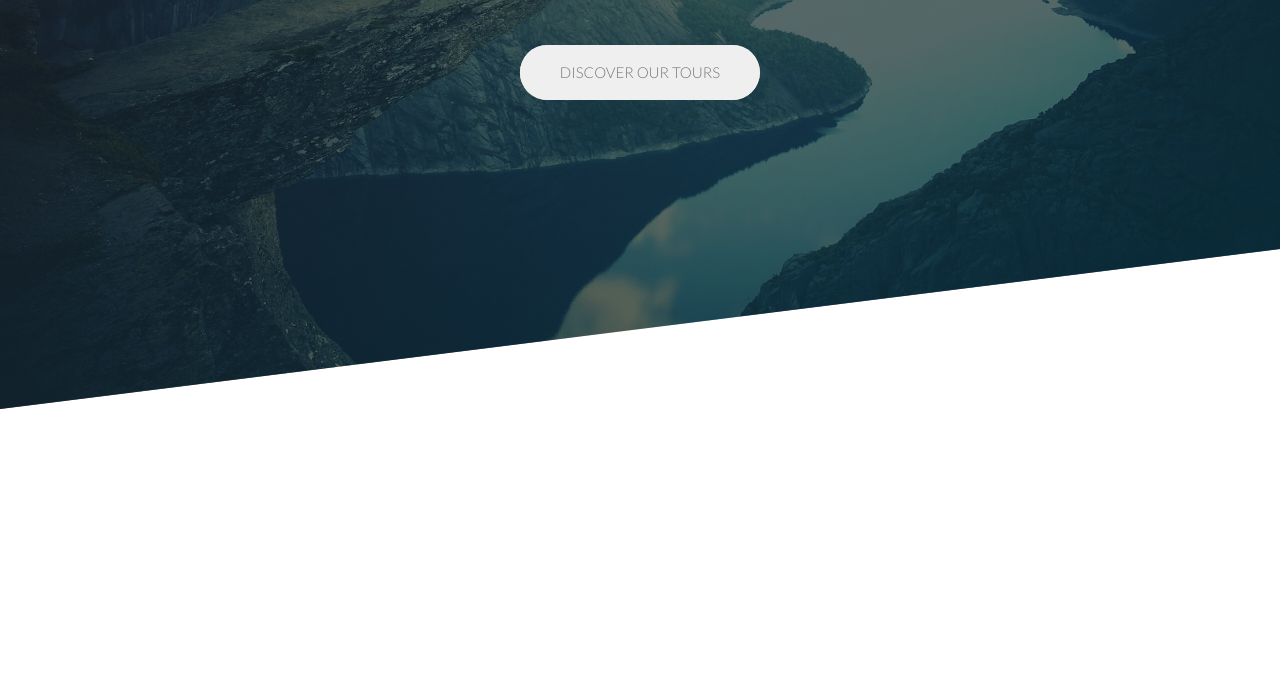
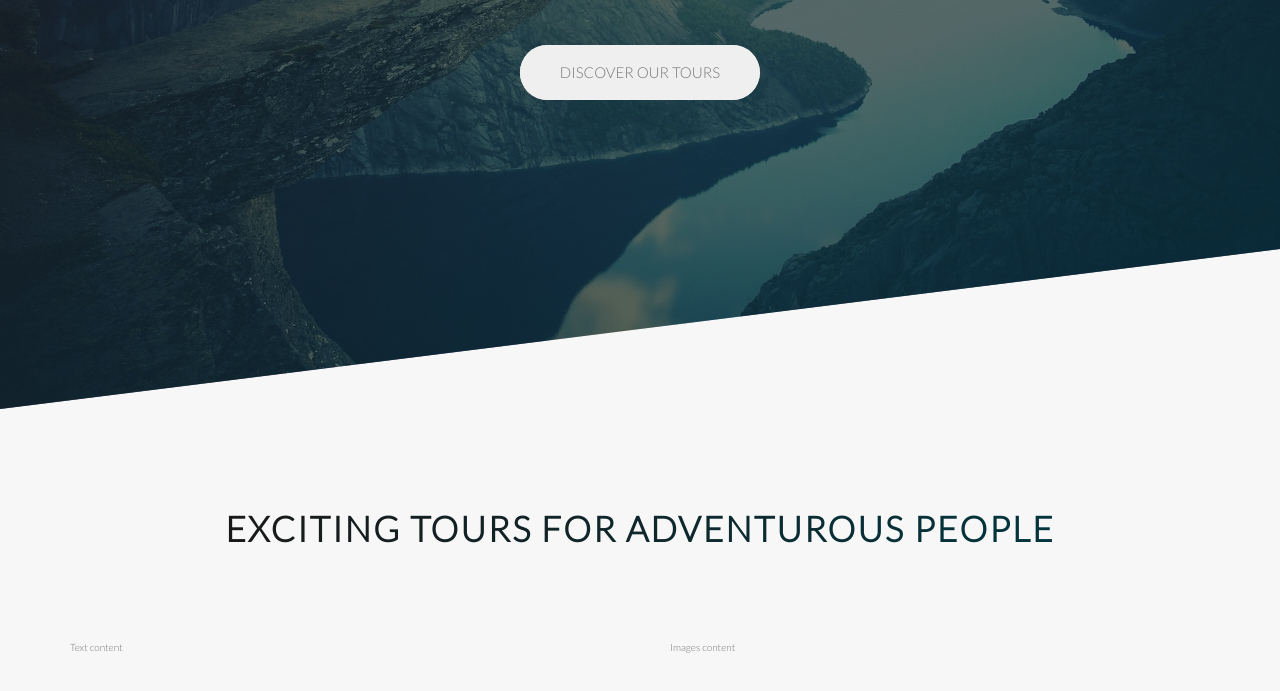
Before and after one commit to IvanRadovic/Natours---CSS-, a website: page index.html in a window 1280 px wide. Shown: the part 351-1042 px from the top of the page. Before the commit the page ends 800 px from the top, so only its background shows below. Drawn offline with Linux system fonts and the light colour scheme; a web font is replaced by a local one.

Commit message:
Finishing first part of About Section

```diff
--- a/index.html
+++ b/index.html
@@ -22,6 +22,19 @@
                 <a href="#" class="btn btn--white">Discover our tours</a>
             </div>
         </header>
+
+        <main>
+            <section class="section-about">
+                <div class="u-center-text u-margin-bottom-8">
+                    <h2 class="heading-secondary"> Exciting tours for adventurous people</h2>
+                </div>
+
+                <div class="row">
+                    <div class="col-1-of-2">Text content</div>
+                    <div class="col-1-of-2">Images content</div>
+                </div>
+            </section>
+        </main>
 
         <!-- <section class="grid-test">
             <div class="row">
--- a/sass/abstracts/_variables.scss
+++ b/sass/abstracts/_variables.scss
@@ -2,6 +2,11 @@
 $primary-color:rgb(85,197,122);
 $color-primary-light:rgb(126,213,111);
 $color-primary-dark:rgb(40,180,133);
+
+$color-dark-black:rgb(26, 25, 25, 0.7);
+$color-dark-blue:(3, 53, 62, 0.7);
+
+$color-grey-light-1: #f7f7f7;
 
 $color-grey-dark:#777;
 $color-white:#efefef;
--- a/sass/base/_typography.scss
+++ b/sass/base/_typography.scss
@@ -34,3 +34,21 @@ body{
         animation: moveInRight 2s ease-in-out;
     }
 }
+
+.heading-secondary {
+    font-size: 3.5rem;
+    text-transform: uppercase;
+    font-weight: 700;
+    display: inline-block;
+    background-image: linear-gradient(to right,rgb(26, 25, 25), rgb(3, 53, 62));
+    -webkit-background-clip: text;
+    color: transparent;
+    letter-spacing: 2px;
+    transition: all .2s;
+
+    &:hover{
+        transform: skewY(2deg) skewX(15deg) scale(1.1);
+        text-shadow: .5rem 1rem 2rem rgb($color-black,  .2);
+        text-align: center;
+    }
+}
--- a/sass/base/_utilities.scss
+++ b/sass/base/_utilities.scss
@@ -0,0 +1,7 @@
+.u-center-text{
+    text-align: center;
+}
+
+.u-margin-bottom-8{
+    margin-bottom: 8rem;
+}
--- a/sass/layout/_grid.scss
+++ b/sass/layout/_grid.scss
@@ -1,6 +1,5 @@
 .row{
     max-width:$grid-width;
-    background-color: #eee;
     margin: 0 auto;
 
     &:not(:last-child){
@@ -10,7 +9,6 @@
     @include clearfix;
 
     [class^="col-"] {
-        background-color: orangered;
         float: left;
 
         &:not(:last-child){
--- a/sass/main.scss
+++ b/sass/main.scss
@@ -16,6 +16,5 @@
 @import "layout/header";
 @import "layout/grid";
 
-
 /* -- Pages -- */
 @import "pages/home.scss";
--- a/sass/pages/_home.scss
+++ b/sass/pages/_home.scss
@@ -0,0 +1,5 @@
+.section-about {
+    background-color: $color-grey-light-1;
+    padding: 25rem 0;
+    margin-top: -20vh;
+}
```
Also changed, not shown: sass/main.css, 1 other file.
